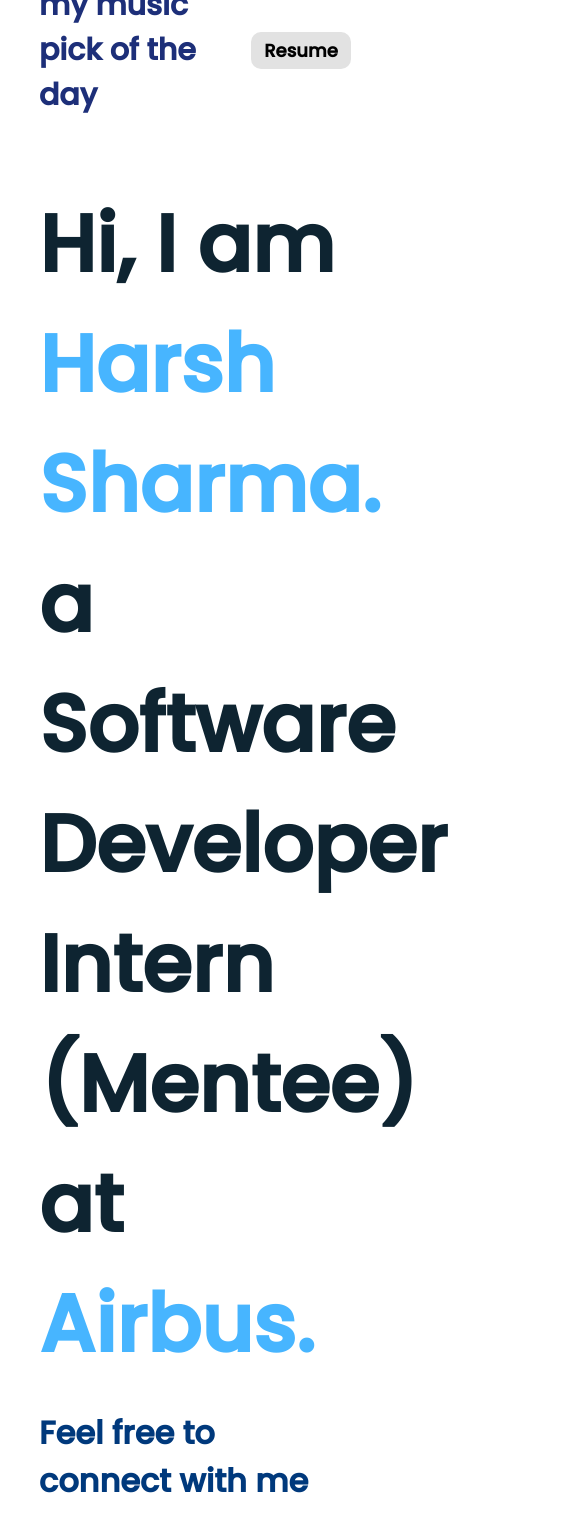
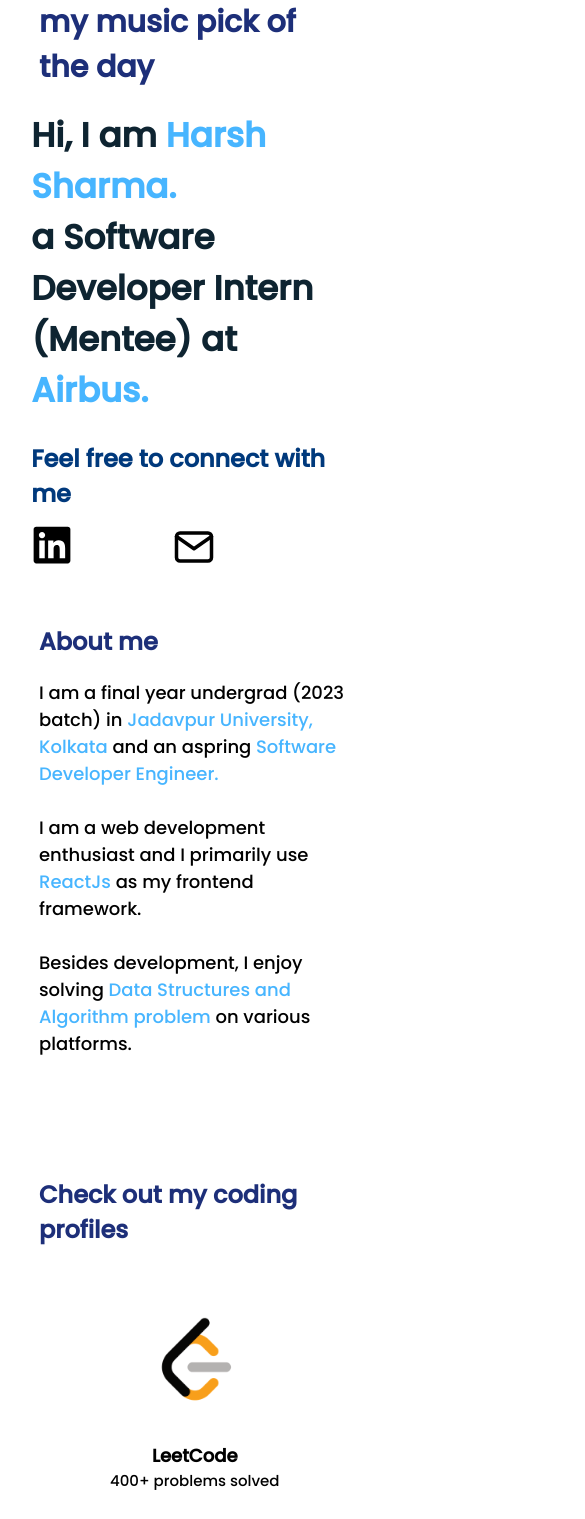
Before and after one commit to harsh-1923/not-so-harsh, a React (Create React App) app: page / in a window 390 px wide. Shown: the top 1519 px of the page, 585 px wide, since content can reach past the window. Built offline with nearby package versions, Linux system fonts and the light colour scheme.

Commit message:
mobile version

```diff
--- a/src/Components/CodingProfileCard/CodingProfile.jsx
+++ b/src/Components/CodingProfileCard/CodingProfile.jsx
@@ -5,7 +5,7 @@
     <a href={link} target="_blank" className="cpc-wrapper">
       <img style={{ width: w, height: h }} src={img} className="cpc-img"></img>
       <br />
-      <h2>{header}</h2>
+      <h2 className="cpc-tag">{header}</h2>
       <h3 className="cpc-title">{title}</h3>
     </a>
   );
--- a/src/Components/Navbar/Navbar.css
+++ b/src/Components/Navbar/Navbar.css
@@ -17,7 +17,7 @@
 }
 
 .navbar-wrapper {
-  height: 60px;
+  height: 50px;
   display: flex;
   align-items: center;
   justify-content: space-between;
@@ -41,3 +41,9 @@
   cursor: pointer;
   transition: all 0.5s;
 }
+
+@media (max-width: 430px) {
+  .navbar-button {
+    display: none;
+  }
+}
--- a/src/Components/Quarantime/Quarantime.css
+++ b/src/Components/Quarantime/Quarantime.css
@@ -39,7 +39,32 @@
   transition: all 0.5s;
 }
 
-.gitlink-btn:hover{
+.gitlink-btn:hover {
   transform: scale(1.04, 1.04);
   filter: drop-shadow(0px 0px 20px #80c5e5);
 }
+
+@media (max-width: 430px) {
+  .quarantime-wrapper {
+    padding: 10px 10%;
+  }
+
+  .quarantime-title {
+    font-size: 30px;
+  }
+
+  .project-title {
+    font-size: 22px;
+    font-weight: 600;
+    max-width: 80%;
+  }
+
+  .quarantime-sec {
+    width: 90%;
+    text-align: center;
+  }
+
+  .q-m-img {
+    width: 400px;
+  }
+}
--- a/src/Components/Quarantime/Quarantime.jsx
+++ b/src/Components/Quarantime/Quarantime.jsx
@@ -24,7 +24,6 @@
           A React Native App with minimalistic UI design that tracks World Wide
           Data of the Covid-19 data.
         </strong>
-
         <br />
       </div>
       <div className="xrsim-workdetails">
--- a/src/Pages/AboutMe/aboutme.css
+++ b/src/Pages/AboutMe/aboutme.css
@@ -40,3 +40,18 @@
   justify-content: space-between;
   padding: 30px 0px;
 }
+
+@media (max-width: 430px) {
+  .aboutme-wrapper{
+    padding: 10px 10%;
+    min-height: 0px;
+  }
+
+  .aboutme-content{
+    font-size: 18px;
+  }
+
+  .title{
+    font-size: 24px;
+  }
+}
--- a/src/Pages/HomePage/Homepage.css
+++ b/src/Pages/HomePage/Homepage.css
@@ -26,17 +26,16 @@
 }
 
 .highlight {
-  color: #47B5FF;
+  color: #47b5ff;
   transition: all 0.2s;
   cursor: pointer;
 }
-
 
 .highlight:hover {
   color: #1d2f79;
 }
 
-.btn{
+.btn {
   padding: 5px 10px;
   background-color: var(--main);
   outline: none;
@@ -47,7 +46,40 @@
   font-size: 20px;
 }
 
-.social-media-links{
+.social-media-links {
   display: flex;
   align-items: center;
 }
+
+@media (max-width: 780px) {
+  .homepage-wrapper {
+    min-height: 0px;
+    padding: 30px 10%;
+  }
+
+  .homepage-title-primary {
+    font-size: 60px;
+  }
+}
+
+@media (max-width: 430px) {
+  .homepage-wrapper {
+    padding: 20px 8%;
+  }
+
+  .homepage-title-primary {
+    font-size: 34px;
+  }
+
+  .highlight-dark {
+    font-size: 24px;
+  }
+
+  .social-media-links {
+    font-size: 14px;
+  }
+
+  .coding-profiles {
+    flex-direction: column;
+  }
+}
--- a/src/Pages/LandingPage/LandingPage.jsx
+++ b/src/Pages/LandingPage/LandingPage.jsx
@@ -12,7 +12,7 @@
       <AboutMe />
       <WorkPage />
       <Projects />
-      <Skills />
+      {/* <Skills /> */}
     </div>
   );
 };
--- a/src/Pages/WorkPage/WorkPage.css
+++ b/src/Pages/WorkPage/WorkPage.css
@@ -4,11 +4,6 @@
   align-items: center;
   justify-content: center;
   flex-direction: column;
-}
-
-.xrsim-m-img {
-  width: 90%;
-  filter: drop-shadow(0px 0px 20px #696969);
 }
 
 .xrsim-workdetails {
@@ -32,7 +27,7 @@
   text-align: center;
 }
 
-.title-role{
+.title-role {
   font-size: 18px;
 }
 
@@ -47,7 +42,8 @@
 .tag-xrsim {
   color: var(--main);
   font-size: 40px;
-  font-weight: 400;
+  font-weight: 500;
+  text-align: center;
 }
 
 .xrsim-techstack {
@@ -66,6 +62,45 @@
   cursor: pointer;
 }
 
-.airbus-m-ing{
-  width: 500px
+.airbus-m-ing {
+  width: 500px;
 }
+
+.xrsim-m-img {
+  width: 100%;
+}
+
+@media (max-width: 840px) {
+  .title-work-header {
+    font-size: 55px;
+  }
+
+  .title-role {
+    font-weight: 500;
+  }
+
+  .tag-xrsim {
+    font-size: 30px;
+  }
+
+  .xrsim-m-img {
+    width: 100%;
+    filter: drop-shadow(0px 0px 20px #ffffff86);
+  }
+
+  .xrsim-workdetails {
+    flex-direction: column;
+    width: 90%;
+    font-size: 14px;
+  }
+
+  .xrsim-techstack {
+    max-width: 100%;
+  }
+
+  .xrsim-details-left,
+  .xrsim-details-right {
+    width: 90%;
+  }
+
+}
--- a/src/Pages/WorkPage/WorkPage.jsx
+++ b/src/Pages/WorkPage/WorkPage.jsx
@@ -4,6 +4,7 @@
 import AIRBUS from "../../assets/AIRBUS.png";
 import { Fade, Slide, Zoom } from "react-awesome-reveal";
 import { Link } from "react-router-dom";
+import PHONE_XRSIM from "../../assets/PHONE_XRSIM.png";
 
 const WorkPage = () => {
   return (
@@ -23,6 +24,7 @@
         <h1 className="tag-xrsim">New look, new website</h1>
       </Fade>
       <img className="xrsim-m-img" src={XRSIM_MOCKUP} />
+      {/* <img className="xrsim-m-img" src={PHONE_XRSIM} /> */}
 
       <div className="xrsim-workdetails">
         <div className="xrsim-details-left">
--- a/src/index.css
+++ b/src/index.css
@@ -79,3 +79,18 @@
   text-decoration: none;
   color: inherit;
 }
+
+@media (max-width: 430px) {
+  .cpc-img {
+    width: 40px;
+  }
+
+  .cpc-title {
+    font-size: 15px;
+    font-weight: 500;
+  }
+
+  .cpc-tag {
+    font-size: 18px;
+  }
+}
```
Also changed, not shown: src/Components/SkillDisp/SkillDisp.css (+5 -5 lines), src/assets/PHONE_XRSIM.png (added).
